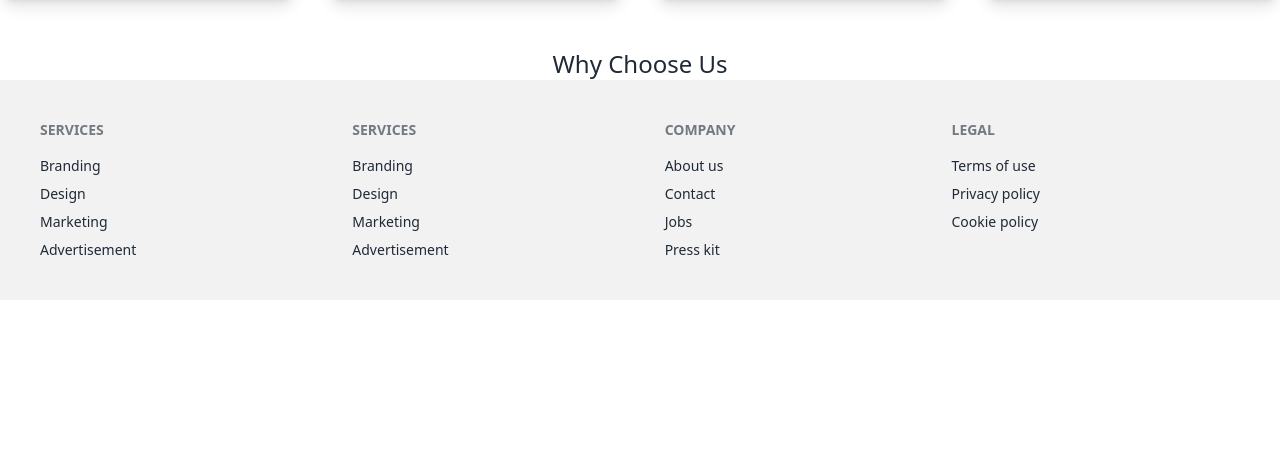
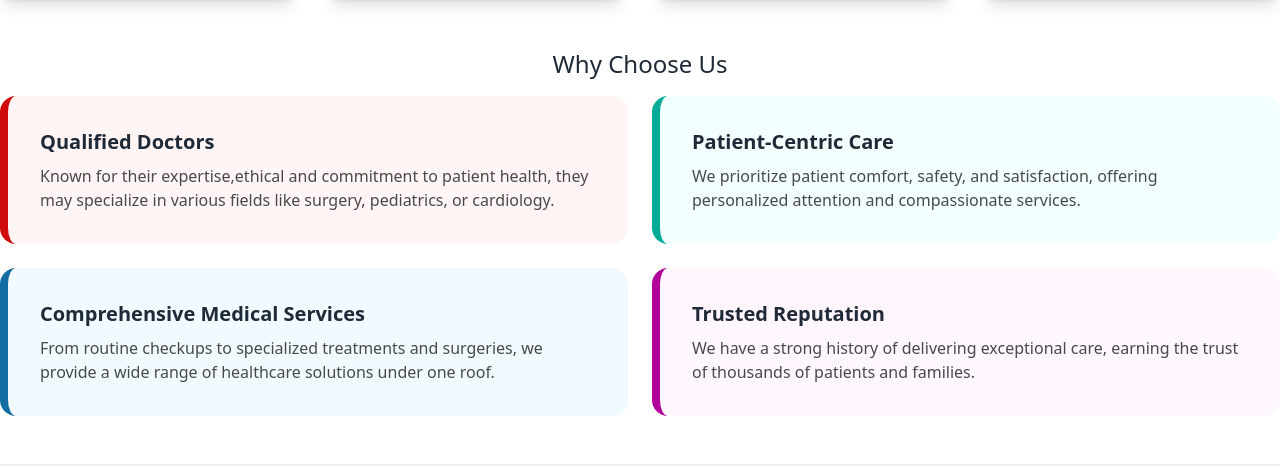
Before and after one commit to cerumiaktar/medical-website, a React (Vite) app: page / in a window 1280 px wide. Shown: the part 1160-1626 px from the top of the page. Before the commit the page ends 1460 px from the top, so only its background shows below. Built offline with nearby package versions, Linux system fonts and the light colour scheme.

Commit message:
add why choose us section

```diff
--- /dev/null
+++ b/src/components/BestDoctors/BestDoctors.jsx
@@ -0,0 +1,11 @@
+
+
+const BestDoctors = () => {
+    return (
+        <div>
+
+        </div>
+    );
+};
+
+export default BestDoctors;
--- a/src/components/ChooseUs/ChooseUs.jsx
+++ b/src/components/ChooseUs/ChooseUs.jsx
@@ -2,8 +2,40 @@
 
 const ChooseUs = () => {
     return (
-        <div>
-            <h1 className="text-2xl font-medium text-center">Why Choose Us</h1>
+        <div className="mb-12">
+            <h1 className="text-2xl font-medium text-center mb-4">Why Choose Us</h1>
+            <div className="flex flex-col md:flex-row gap-6">
+                <div className="w-full md:w-6/12">
+                    <div className="card mb-6  bg-[#FFF5F5] border-l-8 border-[#CF0A0A] ">
+                        <div className="card-body">
+                            <h2 className="card-title ">Qualified Doctors</h2>
+                            <p className="text-[#494949]">Known for their expertise,ethical and commitment to patient health, they may specialize in various fields like surgery, pediatrics, or cardiology.</p>
+                        </div>
+                    </div>
+                    <div className="card bg-[#F0FAFF] border-l-8 border-[#146CA5]">
+                        <div className="card-body">
+                            <h2 className="card-title">Comprehensive Medical Services</h2>
+                            <p className="text-[#494949]">From routine checkups to specialized treatments and surgeries, we provide a wide range of healthcare solutions under one roof.</p>
+
+                        </div>
+                    </div>
+                </div>
+                <div className="w-full md:w-6/12">
+                    <div className="card mb-6 bg-[#F3FFFE] border-l-8 border-[#02AB98]">
+                        <div className="card-body">
+                            <h2 className="card-title">Patient-Centric Care</h2>
+                            <p className="text-[#494949]">We prioritize patient comfort, safety, and satisfaction, offering personalized attention and compassionate services.</p>
+
+                        </div>
+                    </div>
+                    <div className="card  bg-[#FFF6FE] border-l-8 border-[#B2009B]">
+                        <div className="card-body">
+                            <h2 className="card-title">Trusted Reputation</h2>
+                            <p className="text-[#494949]">We have a strong history of delivering exceptional care, earning the trust of thousands of patients and families.</p>
+                        </div>
+                    </div>
+                </div>
+            </div>
         </div>
     );
 };
```
